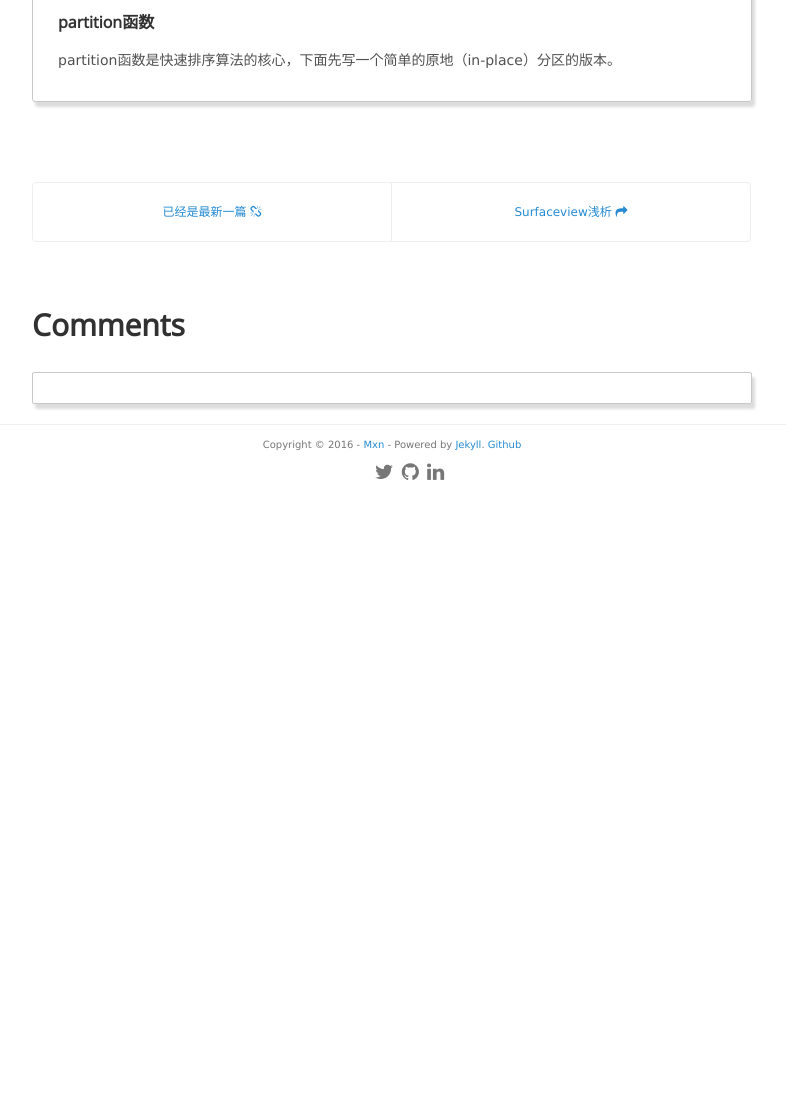
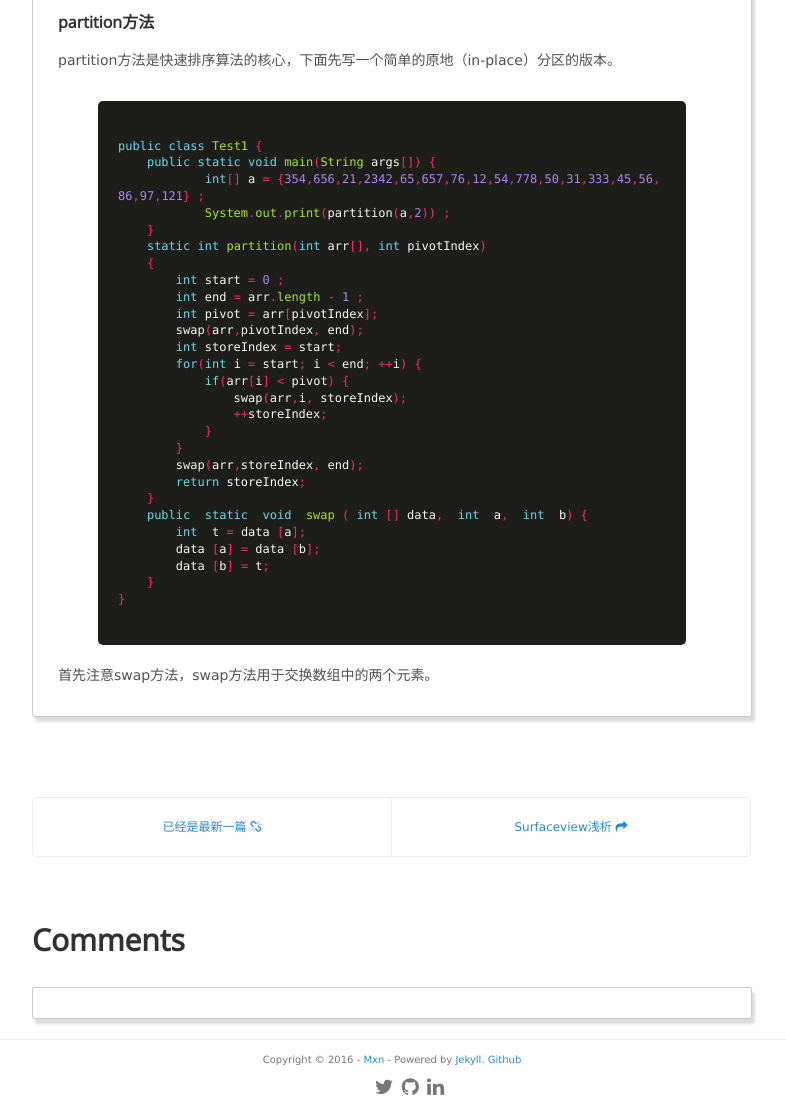
Before and after one commit to mxn21/mxn21.github.io, a Jekyll site: the page built from _posts/2016-4-7-理解快速排序算法.md, in a window 1280 px wide and 1400 px high, scrolled down 906 px. Shown: the part 288-1400 px from the top of the window, without its empty margins (248-1034 px from the left). Built offline with Jekyll 4.4.1, drawn with Linux system fonts in a browser that asks for light colours; Markdown is read by kramdown in place of the engine named in the settings; comment, search, counter and statistics services are not loaded; before the commit the page ends 1691 px from its top, so only the background shows below that.

Commit message:
23432423

```diff
--- a/_posts/2016-4-7-理解快速排序算法.md
+++ b/_posts/2016-4-7-理解快速排序算法.md
@@ -24,6 +24,38 @@
 
 <!-- more -->
 
-### partition函数
+### partition方法
 
-partition函数是快速排序算法的核心，下面先写一个简单的原地（in-place）分区的版本。
+partition方法是快速排序算法的核心，下面先写一个简单的原地（in-place）分区的版本。
+
+    {% highlight java %}
+public class Test1 {
+    public static void main(String args[]) {
+            int[] a = {354,656,21,2342,65,657,76,12,54,778,50,31,333,45,56,86,97,121} ;
+            System.out.print(partition(a,2)) ;
+    }
+    static int partition(int arr[], int pivotIndex)
+    {
+        int start = 0 ;
+        int end = arr.length - 1 ;
+        int pivot = arr[pivotIndex];
+        swap(arr,pivotIndex, end);
+        int storeIndex = start;
+        for(int i = start; i < end; ++i) {
+            if(arr[i] < pivot) {
+                swap(arr,i, storeIndex);
+                ++storeIndex;
+            }
+        }
+        swap(arr,storeIndex, end);
+        return storeIndex;
+    }
+    public  static  void  swap ( int [] data,  int  a,  int  b) {
+        int  t = data [a];
+        data [a] = data [b];
+        data [b] = t;
+    }
+}
+   {% endhighlight %}
+
+首先注意swap方法，swap方法用于交换数组中的两个元素。
```
